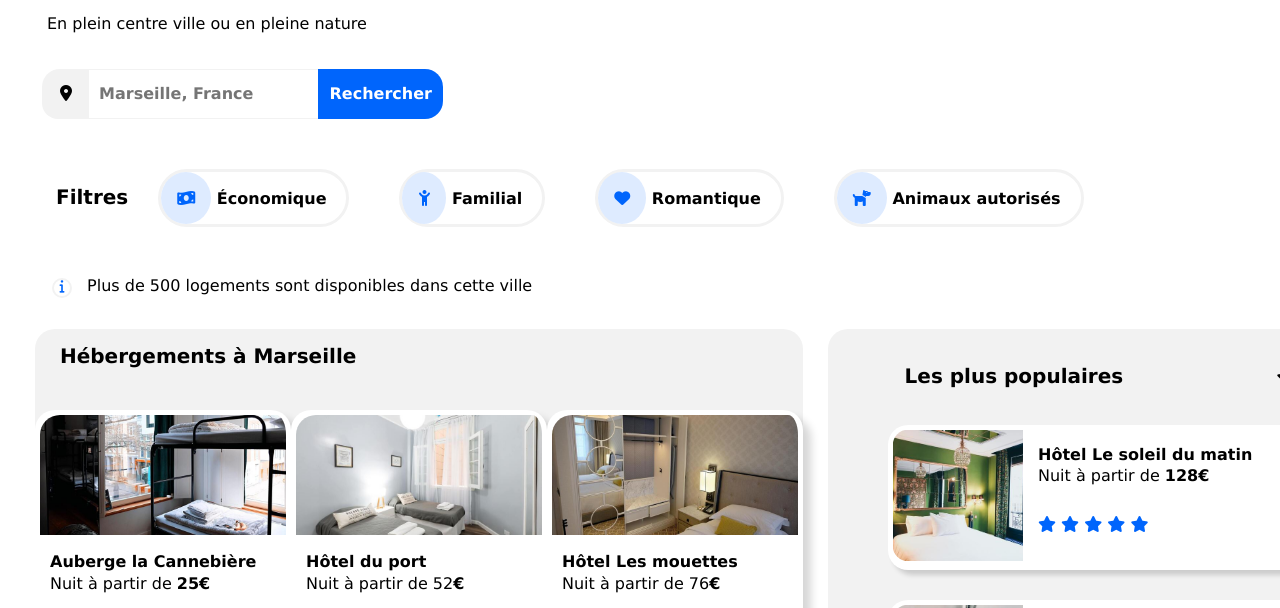
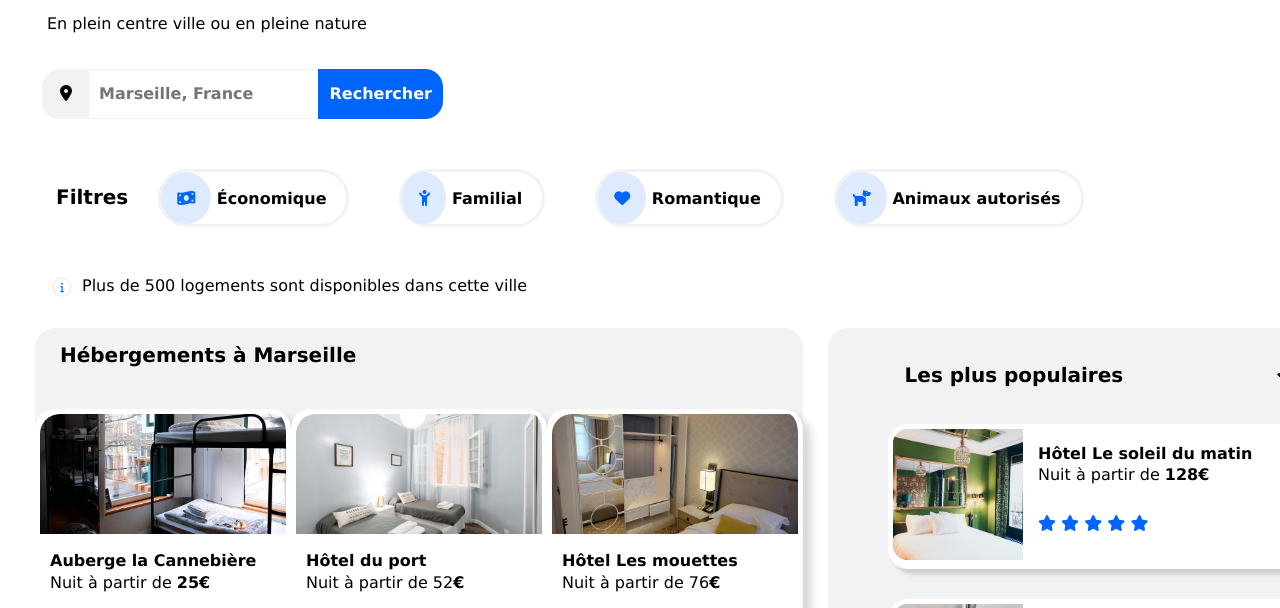
Before and after one commit to SDlevelUp/Booki, a plain HTML site: page index.html in a window 1280 px wide. Shown: the part 192-800 px from the top of the page. Drawn offline with Linux system fonts and the light colour scheme.

Commit message:
update style css fa i and text

```diff
--- a/CSS/style.css
+++ b/CSS/style.css
@@ -157,6 +157,7 @@ h1
 {
     margin-top: 50px;
     margin-left: 52px;
+    display: flex;
 }
 
 .fa-money-bill-wave, .fa-child-reaching, .fa-heart, .fa-dog
@@ -169,15 +170,16 @@ h1
 
 .fa-info
 {
-    color:#0065fc;
-    border-radius:100%;
-    width:20px;
+   color: #0065fc;
+    border-radius: 100%;
+    width: 20px;
     height: 20px;
     border: 2px solid #F2F2F2;
     margin-right: 10px;
-    text-align: center;
     justify-content: center;
-    font-size: smaller;
+    font-size: x-small;
+    align-items: center;
+    display: flex;
 }
 
 form
```
